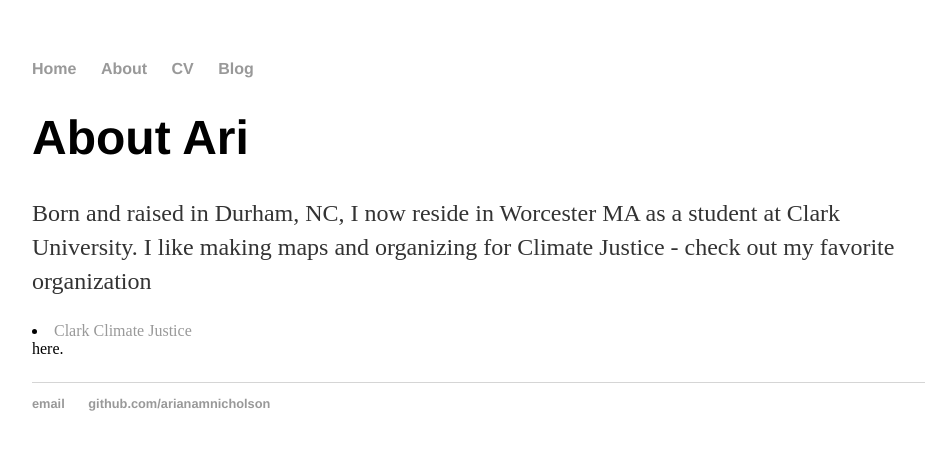
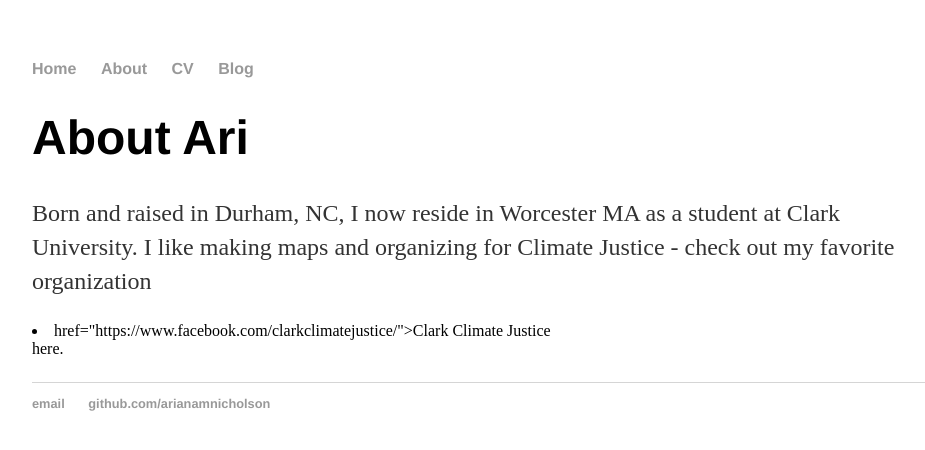
Before and after one commit to arianamnicholson/arianamnicholson.github.io, a Jekyll site: the page built from about/index.html, in a window 1280 px wide. Shown: the top 450 px of the page, without its empty margins (160-1085 px from the left). Built offline with Jekyll 4.4.1, drawn with Linux system fonts in a browser that asks for light colours.

Commit message:
Update index.html

```diff
--- a/about/index.html
+++ b/about/index.html
@@ -4,5 +4,5 @@ title: About Ari
 ---
 <div class="blurb">
 	<h1>About Ari</h1>
-	<p>Born and raised in Durham, NC, I now reside in Worcester MA as a student at Clark University. I like making maps and organizing for Climate Justice - check out my favorite organization <li><a href="https://www.facebook.com/clarkclimatejustice/">Clark Climate Justice</a></li> here.</p>
+	<p>Born and raised in Durham, NC, I now reside in Worcester MA as a student at Clark University. I like making maps and organizing for Climate Justice - check out my favorite organization <li> href="https://www.facebook.com/clarkclimatejustice/">Clark Climate Justice</li> here.</p>
 </div><!-- /.blurb -->
```
